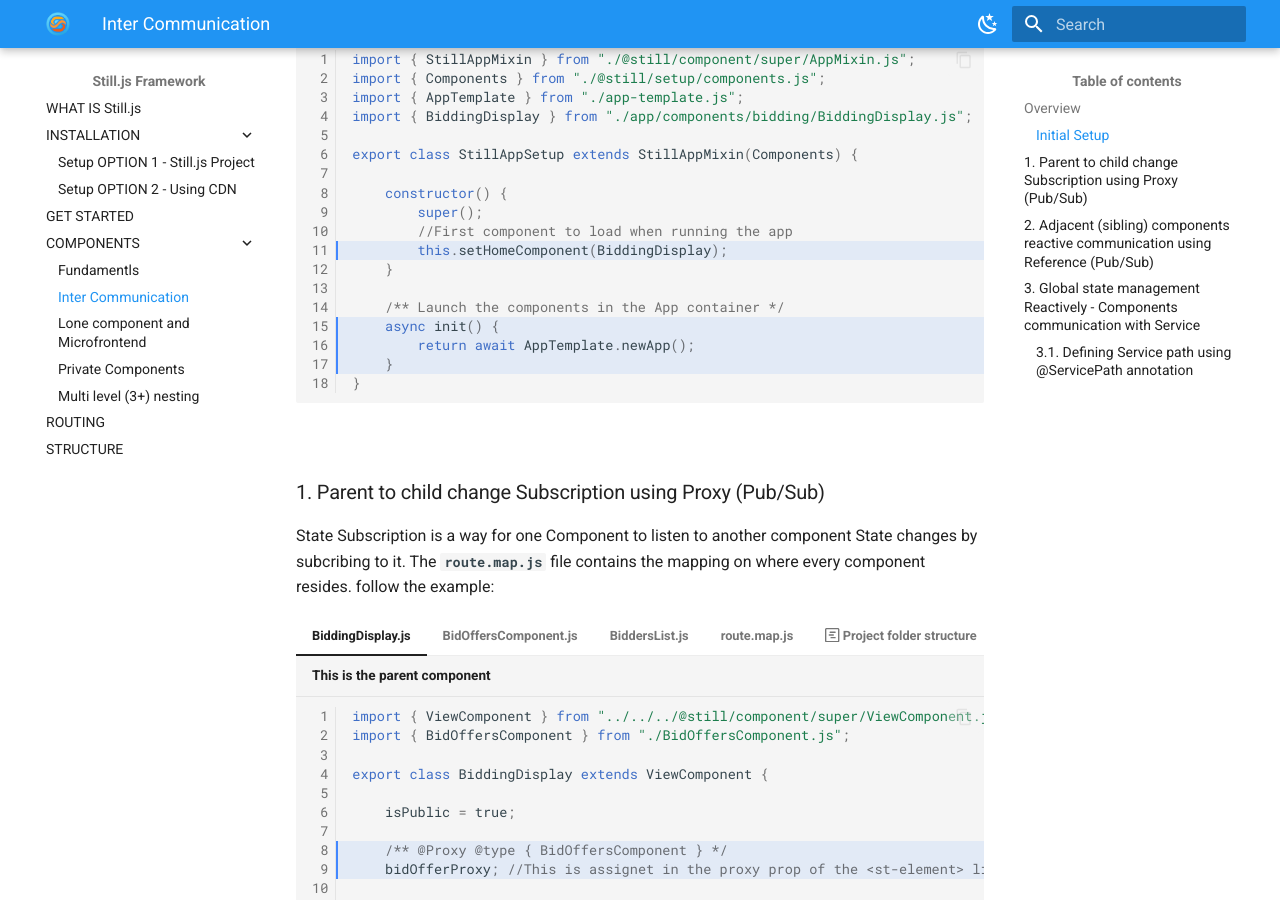
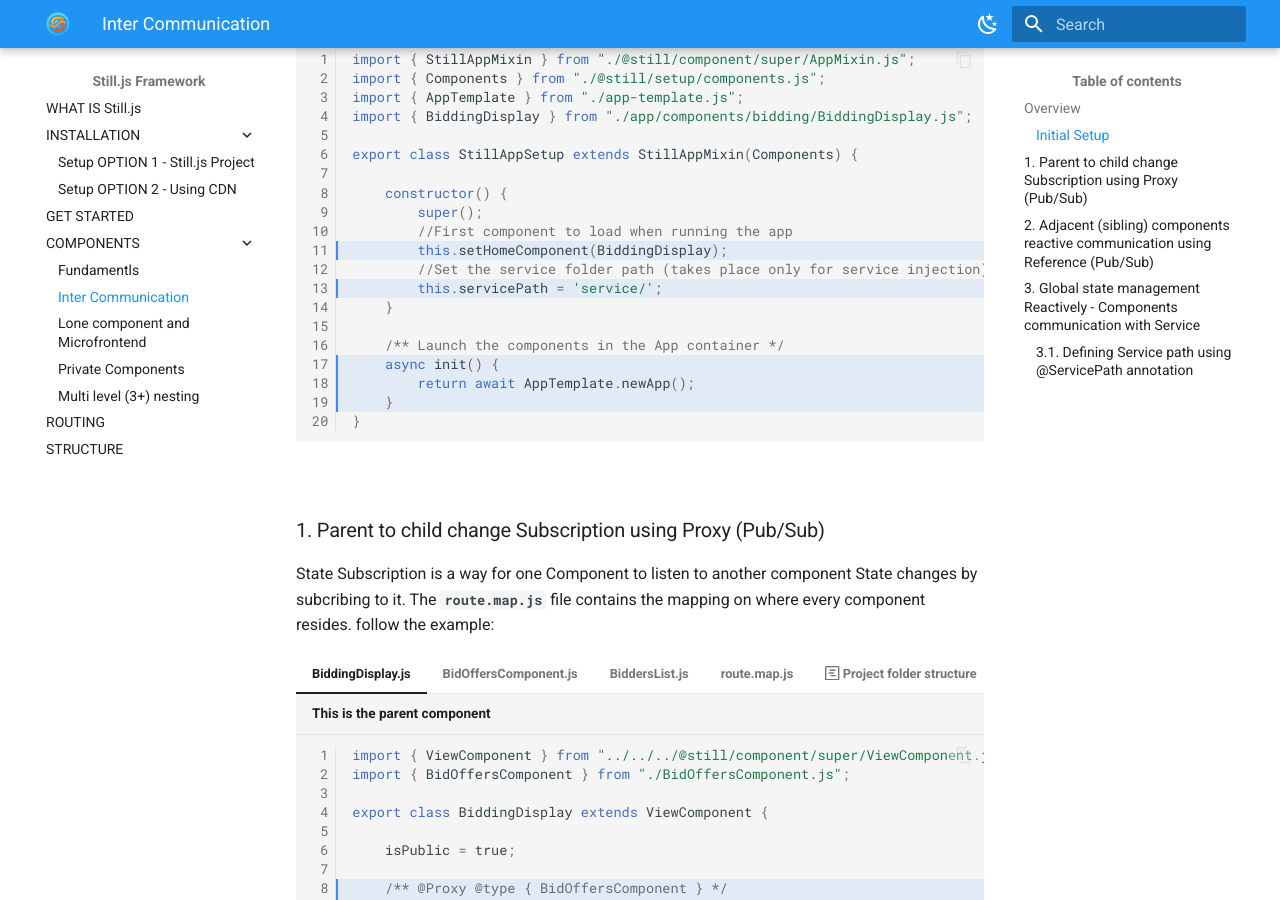
Before and after one commit to still-js/stilljs-site, an MkDocs documentation site: the page built from docs/components-communication.md, in a window 1280 px wide and 900 px high, scrolled down 749 px. Built offline with MkDocs 1.6.1 and Material for MkDocs 9.7.7, drawn with Linux system fonts in a browser that asks for light colours.

Commit message:
added service path in the initial setup example

````diff
--- a/docs/components-communication.md
+++ b/docs/components-communication.md
@@ -17,7 +17,7 @@
  - Throughout these tutorials/examples the StillAppSetup (`app-setup.js`) will be as follow:
 
 === "app-setup.js"
-	```js title="This is the where Application context aspects are setup. This file is in the root folder. " hl_lines="11 15-17" linenums="1"
+	```js title="This is the where Application context aspects are setup. This file is in the root folder. " hl_lines="11 17-19 13" linenums="1"
     import { StillAppMixin } from "./@still/component/super/AppMixin.js";
     import { Components } from "./@still/setup/components.js";
     import { AppTemplate } from "./app-template.js";
@@ -29,6 +29,8 @@
             super();
             //First component to load when running the app
             this.setHomeComponent(BiddingDisplay);
+            //Set the service folder path (takes place only for service injection)
+            this.servicePath = 'service/';
         }
 
         /** Launch the components in the App container */
````
